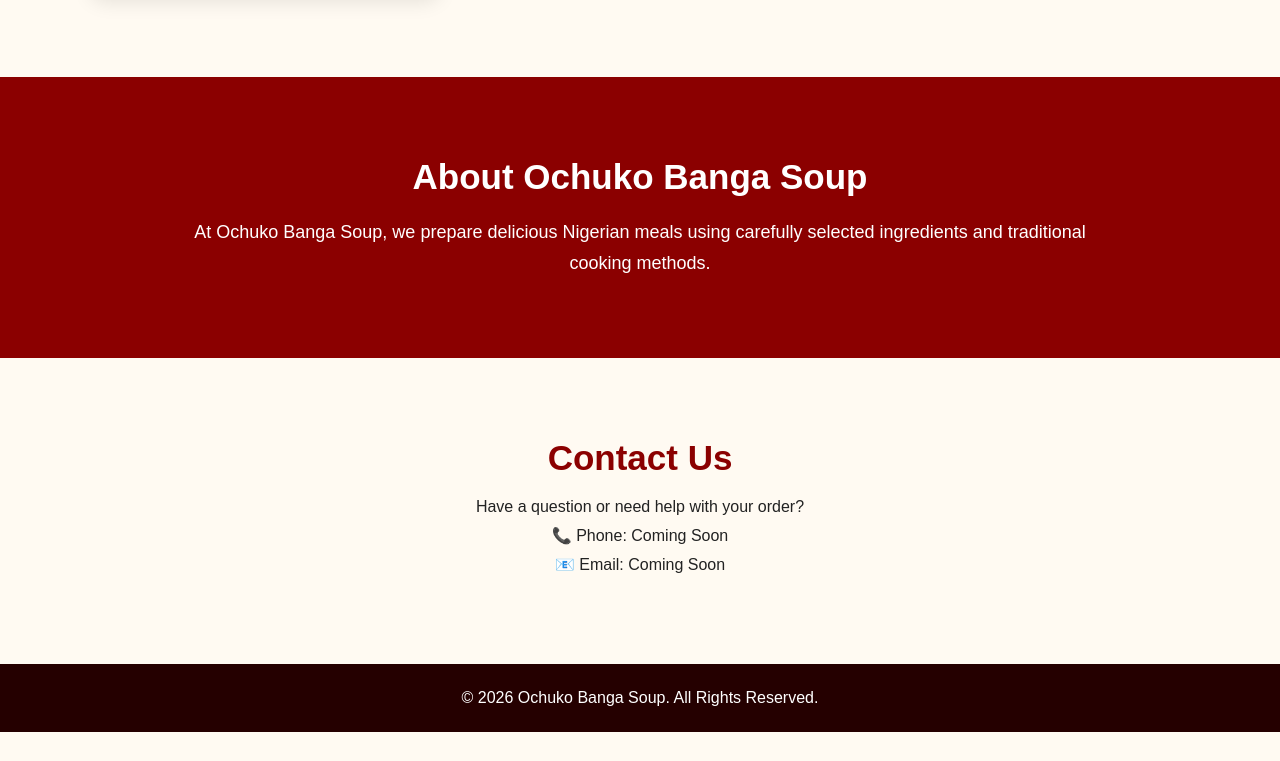
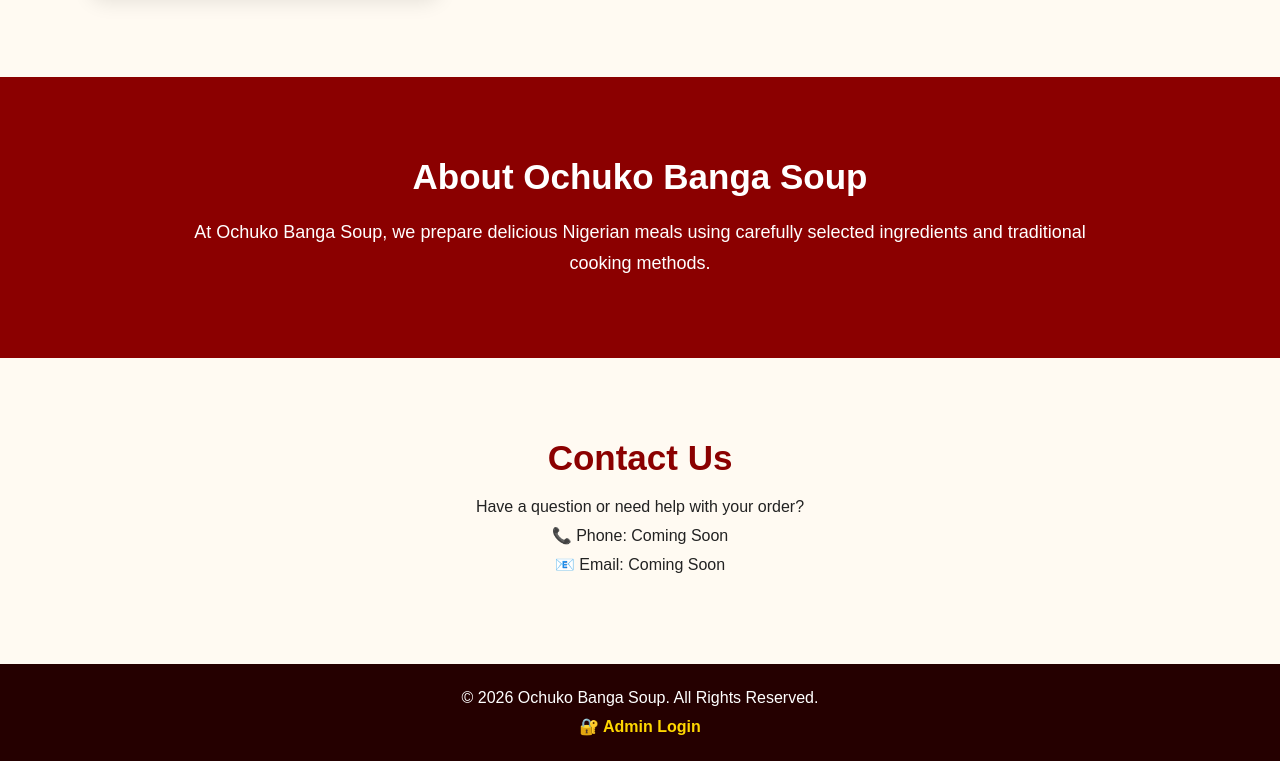
Before and after one commit to Isodje99/ochuko-banga-soup, a website: page frontend/index.html in a window 1280 px wide. Shown: the part 2116-2877 px from the top of the page. Before the commit the page ends 2848 px from the top, so only its background shows below. Drawn offline with Linux system fonts and the light colour scheme.

Commit message:
Add admin login link

```diff
--- a/frontend/css/style.css
+++ b/frontend/css/style.css
@@ -1505,4 +1505,14 @@ footer {
 
 .forgot-password-link:hover {
     text-decoration: underline;
-}
+}.admin-login-link {
+    display: inline-block;
+    margin-top: 10px;
+    color: #ffd700;
+    text-decoration: none;
+    font-weight: bold;
+}
+
+.admin-login-link:hover {
+    text-decoration: underline;
+}
--- a/frontend/index.html
+++ b/frontend/index.html
@@ -341,7 +341,9 @@
             © 2026 Ochuko Banga Soup.
             All Rights Reserved.
         </p>
-
+<a href="admin-login.html" class="admin-login-link">
+    🔐 Admin Login
+</a>
     </footer>
 
 
```
